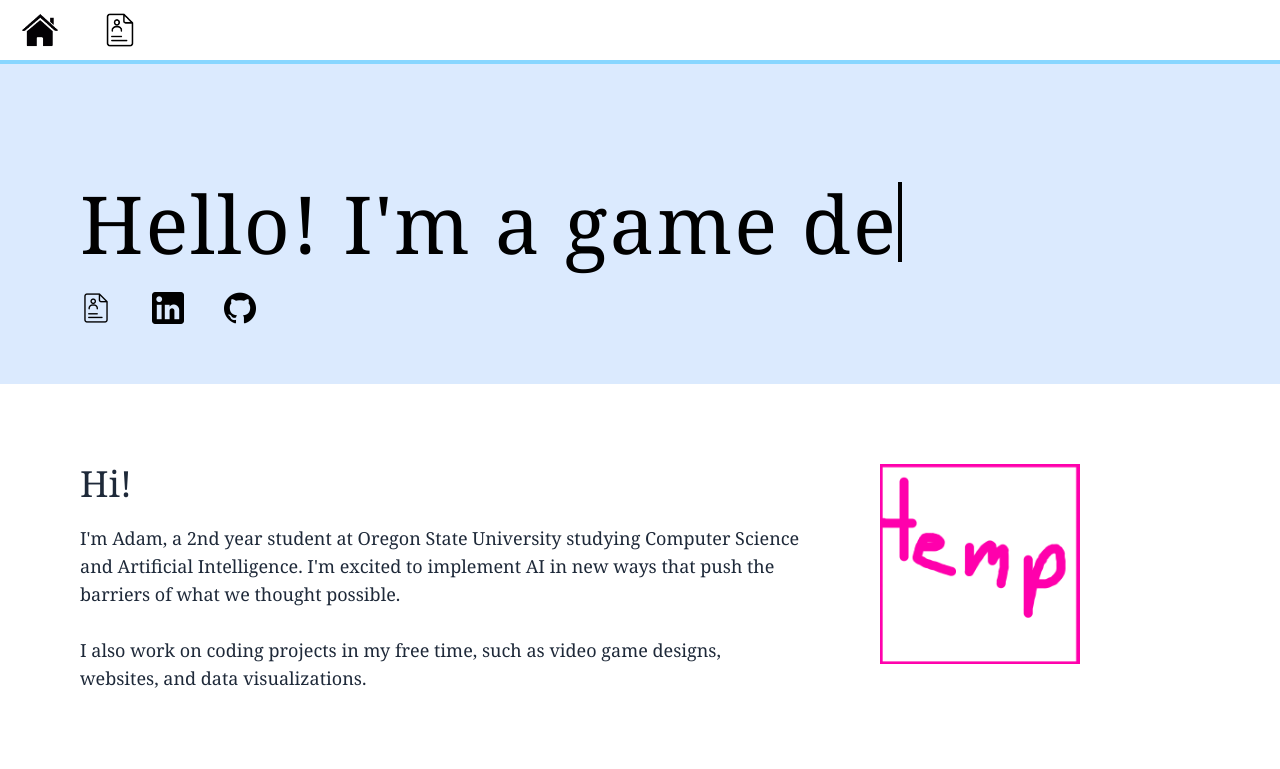
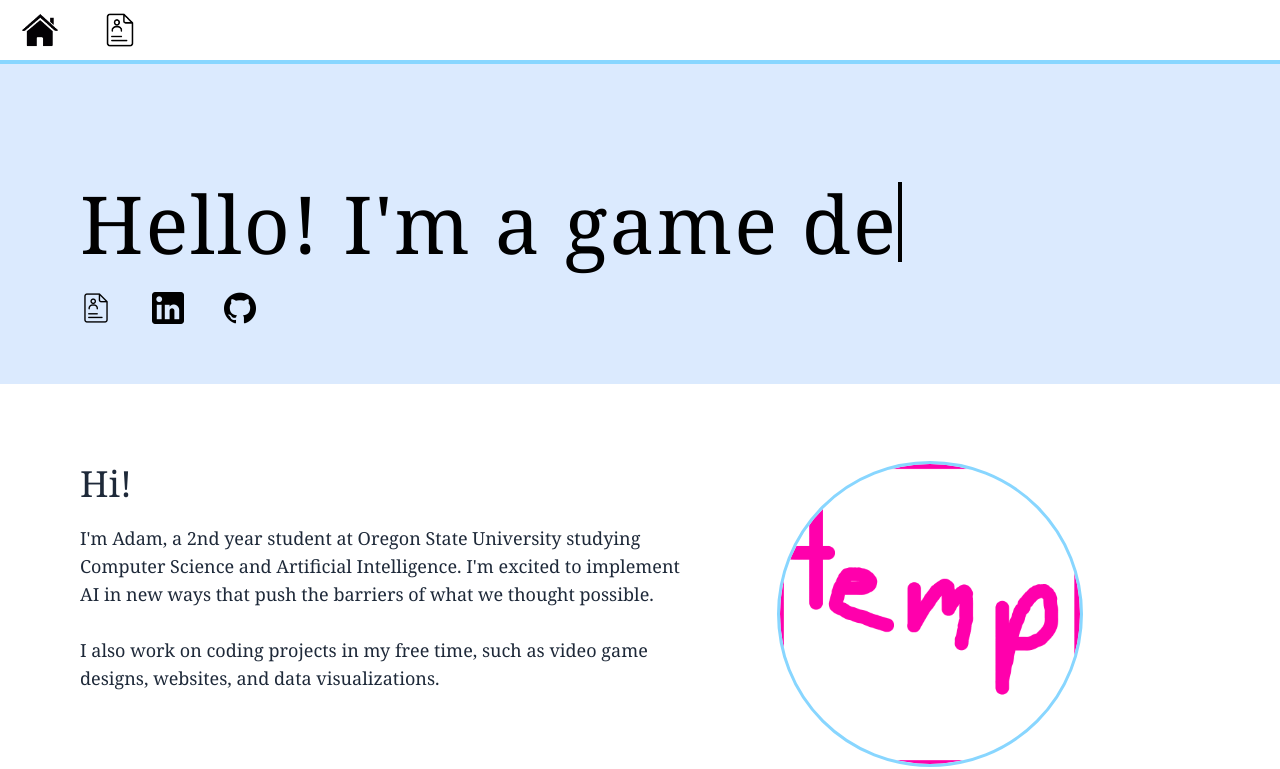
Before and after one commit to abobich675/bobich.us, a Next.js app: page / in a window 1280 px wide. Shown: the top 769 px of the page. Built offline with nearby package versions, Linux system fonts and the light colour scheme.

Commit message:
Ribbit Royale Video

```diff
--- a/app/Game-Development/Ribbit-Royale/page.tsx
+++ b/app/Game-Development/Ribbit-Royale/page.tsx
@@ -30,6 +30,16 @@ export default function Page() {
         </div>
         As the Project Manager and Gameplay Developer, I designed and implemented 2 of the 3 minigames: "Lickity Split" and "Swamp Spotting".
         This included implementing multiplayer synchronization as well as configuring the physics engine and designing a tongue swinging mechanic, which allows players to utilize swinging as means to gain speed and reach the goal at breakneck speeds.
+
+        <div className="relative w-full pb-[56.25%] h-0 mt-10">
+          <iframe
+            className="absolute top-0 left-0 w-full h-full"
+            src="https://www.youtube.com/embed/Md5dIc12z-E"
+            title="YouTube video player"
+            allow="accelerometer; autoplay; clipboard-write; encrypted-media; gyroscope; picture-in-picture; web-share"
+            allowFullScreen
+          />
+        </div>
       </div>
       <div className='flex-shrink-0 justify-end'>
         <Image src="/Ribbit-Royale/Ribbit-Royale.jpeg" alt="Image1" width={400} height={100} className='pb-10'/>
--- a/app/globals.css
+++ b/app/globals.css
@@ -38,3 +38,11 @@ body {
 .text-blue {
   color: #88d6ff;
 }
+
+.outline-red {
+  outline-color: #dd3e3e;
+}
+
+.outline-blue {
+  outline-color: #88d6ff;
+}
--- a/app/page.tsx
+++ b/app/page.tsx
@@ -40,7 +40,7 @@ export default function Page() {
           I also work on coding projects in my free time, such as video game designs, websites, and data visualizations.
       </div>
       <div className='flex-shrink-0 justify-end pr-30'>
-        <Image src="/temp.png" alt="Profile Picture" width={200} height={200} />
+        <Image src="/temp.png" alt="Profile Picture" width={300} height={300} className='rounded-full outline-3 outline-blue'/>
       </div>
     </div>
 
```
